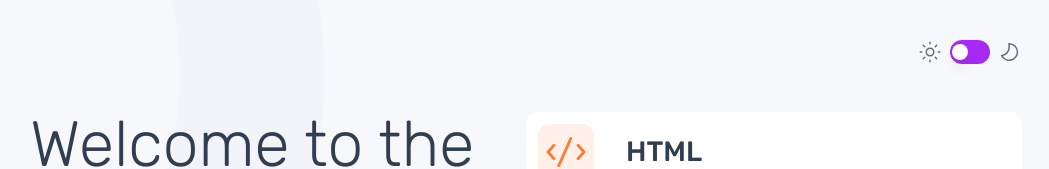
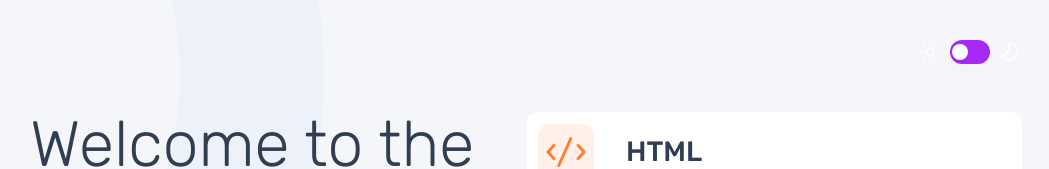
Before and after one commit to adkenney/quiz-app, a Next.js app: page / in a window 1280 px wide. Shown: the top 169 px of the page, without its empty margins (114-1163 px from the left). Built offline with nearby package versions, Linux system fonts and the light colour scheme.

Commit message:
add working light/dark theme toggle

```diff
--- a/package.json
+++ b/package.json
@@ -14,6 +14,7 @@
     "clsx": "^2.0.0",
     "lucide-react": "^0.294.0",
     "next": "14.0.3",
+    "next-themes": "^0.2.1",
     "react": "^18",
     "react-dom": "^18",
     "tailwind-merge": "^2.1.0",
--- a/src/app/globals.css
+++ b/src/app/globals.css
@@ -5,9 +5,12 @@
 @layer base {
   :root {
     --bg-primary: #ffffff;
-    --bg-primary-dark: #3b4d66;
+    --bg-primary-dark: #313e51;
+    --bg-secondary-dark: #3b4d66;
     --text-primary: #313e51;
     --text-secondary: #626c7f;
+    --text-secondary-dark: #abc1e1;
+    --icon-dark: #626c7f;
     --button-primary: #a729f5;
     --button-success: #26d782;
     --button-error: #ee5454;
@@ -42,36 +45,6 @@
 
     --radius: 0.5rem;
   }
-
-  .dark {
-    --background: 0 0% 3.9%;
-    --foreground: 0 0% 98%;
-
-    --card: 0 0% 3.9%;
-    --card-foreground: 0 0% 98%;
-
-    --popover: 0 0% 3.9%;
-    --popover-foreground: 0 0% 98%;
-
-    --primary: 0 0% 98%;
-    --primary-foreground: 0 0% 9%;
-
-    --secondary: 0 0% 14.9%;
-    --secondary-foreground: 0 0% 98%;
-
-    --muted: 0 0% 14.9%;
-    --muted-foreground: 0 0% 63.9%;
-
-    --accent: 0 0% 14.9%;
-    --accent-foreground: 0 0% 98%;
-
-    --destructive: 0 62.8% 30.6%;
-    --destructive-foreground: 0 0% 98%;
-
-    --border: 0 0% 14.9%;
-    --input: 0 0% 14.9%;
-    --ring: 0 0% 83.1%;
-  }
 }
 
 @layer base {
--- a/src/app/layout.tsx
+++ b/src/app/layout.tsx
@@ -2,6 +2,7 @@ import type { Metadata } from 'next';
 import { Rubik } from 'next/font/google';
 import './globals.css';
 import Header from '@/components/Header';
+import Providers from '@/providers';
 
 const rubik = Rubik({ subsets: ['latin'] });
 
@@ -15,15 +16,18 @@ export default function RootLayout({
 }: {
   children: React.ReactNode;
 }) {
+  // bg-[#F4F6FA]/75 dark:bg-[#313e51]/9
   return (
     <html lang="en">
       <body
-        className={`${rubik.className} text-primary bg-mobile-pattern md:bg-tablet-pattern lg:bg-desktop-pattern min-h-screen bg-no-repeat`}
+        className={`${rubik.className} text-primary bg-[#F4F6FA] dark:bg-primary-dark dark:text-white`}
       >
-        <div className="bg-[#F4F6FA]/75 min-h-screen">
-          <Header />
-          {children}
-        </div>
+        <Providers>
+          <div className="bg-mobile-pattern md:bg-tablet-pattern lg:bg-desktop-pattern dark:bg-mobile-pattern-dark dark:md:bg-tablet-pattern-dark dark:lg:bg-desktop-pattern-dark bg-no-repeat min-h-screen">
+            <Header />
+            {children}
+          </div>
+        </Providers>
       </body>
     </html>
   );
--- a/src/app/page.tsx
+++ b/src/app/page.tsx
@@ -14,7 +14,7 @@ export default function Home() {
         <h1 className="text-[2.5rem] md:text-[4rem] font-medium leading-10 md:leading-[100%]">
           Frontend Quiz!
         </h1>
-        <p className="italic text-sm md:text-xl font-normal text-secondary mt-4 leading-5">
+        <p className="italic text-sm md:text-xl font-normal text-secondary dark:text-secondary-dark mt-4 leading-5">
           Pick a subject to get started.
         </p>
       </div>
--- a/src/app/quiz/[category]/page.tsx
+++ b/src/app/quiz/[category]/page.tsx
@@ -74,7 +74,7 @@ export default function QuizPage() {
             className="flex flex-col gap-10 pt-8 px-6 lg:grid lg:grid-cols-2 md:px-16 lg:px-32"
           >
             <div>
-              <p className="text-sm text-secondary italic mb-3 md:text-xl">
+              <p className="text-sm text-secondary dark:text-secondary-dark italic mb-3 md:text-xl">
                 Question {questionIndex + 1} of {quiz.questions.length}
               </p>
               <h2 className="text-xl font-medium md:text-4xl">
--- a/src/components/Header.tsx
+++ b/src/components/Header.tsx
@@ -1,13 +1,24 @@
 'use client';
 
-import React from 'react';
+import React, { useEffect } from 'react';
 import { useParams } from 'next/navigation';
 import Image from 'next/image';
 import { Switch } from '@/components/ui/switch';
 import HeaderCategory from './HeaderCategory';
+import { useTheme } from 'next-themes';
 
 export default function Header() {
   const params = useParams();
+  const { theme, setTheme } = useTheme();
+
+  const sunIcon =
+    theme === 'light'
+      ? '/assets/icons/icon-sun-dark.svg'
+      : '/assets/icons/icon-sun-light.svg';
+  const moonIcon =
+    theme === 'light'
+      ? '/assets/icons/icon-moon-dark.svg'
+      : '/assets/icons/icon-moon-light.svg';
 
   return (
     <header className="flex justify-between px-6 py-4 md:px-16 md:pt-10 lg:px-36">
@@ -17,15 +28,19 @@ export default function Header() {
       <div className="flex items-center gap-2 ml-auto">
         <Image
           className="md:h-6 md:w-6"
-          src="/assets/icons/icon-sun-dark.svg"
+          src={sunIcon}
           width={16}
           height={16}
           alt=""
         />
-        <Switch className="ml-auto" />
+        <Switch
+          className="ml-auto"
+          onClick={() => setTheme(theme === 'light' ? 'dark' : 'light')}
+          checked={theme === 'dark' ? true : false}
+        />
         <Image
           className="md:h-6 md:w-6"
-          src="/assets/icons/icon-moon-dark.svg"
+          src={moonIcon}
           width={16}
           height={16}
           alt=""
--- a/src/components/ProgressBar.tsx
+++ b/src/components/ProgressBar.tsx
@@ -2,7 +2,7 @@ import React from 'react';
 
 export default function ProgressBar({ progress }: { progress: number }) {
   return (
-    <div className="bg-white h-4 mt-6 p-1 rounded-full">
+    <div className="bg-white dark:bg-secondary-dark h-4 mt-6 p-1 rounded-full">
       <div
         className={`bg-primary-button h-full rounded-full`}
         style={{ width: progress * 10 + '%' }}
--- a/src/components/QuizSelector.tsx
+++ b/src/components/QuizSelector.tsx
@@ -17,7 +17,7 @@ export default function QuizSelector({
 
   return (
     <div onClick={() => router.push(quizLink)}>
-      <li className="flex items-center gap-3 md:gap-8 p-3 bg-primary rounded-xl text-lg md:text-[1.75rem] font-medium leading-6 cursor-pointer">
+      <li className="flex items-center gap-3 md:gap-8 p-3 bg-primary dark:bg-secondary-dark rounded-xl text-lg md:text-[1.75rem] font-medium leading-6 cursor-pointer">
         <Image
           className={`${backgroundColor(
             quizText.toLowerCase()
--- a/src/components/ui/switch.tsx
+++ b/src/components/ui/switch.tsx
@@ -2,6 +2,7 @@
 
 import * as React from 'react';
 import * as SwitchPrimitives from '@radix-ui/react-switch';
+import { useTheme } from 'next-themes';
 
 import { cn } from '@/lib/utils';
 
@@ -19,7 +20,7 @@ const Switch = React.forwardRef<
   >
     <SwitchPrimitives.Thumb
       className={cn(
-        'pointer-events-none block h-3 w-3 md:h-4 md:w-4 rounded-full bg-background shadow-lg ring-0 transition-transform data-[state=checked]:translate-x-4 data-[state=unchecked]:translate-x-0 md:data-[state=checked]:translate-x-5'
+        'pointer-events-none block h-3 w-3 md:h-4 md:w-4 rounded-full bg-background shadow-lg ring-0 transition-transform data-[state=checked]:translate-x-4 data-[state=unchecked]:translate-x-0 md:data-[state=checked]:translate-x-5 checked'
       )}
     />
   </SwitchPrimitives.Root>
--- /dev/null
+++ b/src/providers/index.tsx
@@ -0,0 +1,17 @@
+'use client';
+import { ThemeProvider } from 'next-themes';
+import { useState, useEffect } from 'react';
+
+export default function Providers({ children }: any) {
+  const [mounted, setMounted] = useState(false);
+
+  useEffect(() => {
+    setMounted(true);
+  });
+
+  if (!mounted) {
+    return <>{children}</>;
+  }
+
+  return <ThemeProvider attribute="class">{children}</ThemeProvider>;
+}
--- a/tailwind.config.ts
+++ b/tailwind.config.ts
@@ -1,6 +1,6 @@
 /** @type {import('tailwindcss').Config} */
 module.exports = {
-  darkMode: ['class'],
+  darkMode: 'class',
   content: [
     './pages/**/*.{ts,tsx}',
     './components/**/*.{ts,tsx}',
@@ -19,10 +19,13 @@ module.exports = {
       textColor: {
         primary: 'var(--text-primary)',
         secondary: 'var(--text-secondary)',
+        'secondary-dark': 'var(--text-secondary-dark)',
+        'icon-dark': 'var(--icon-dark)',
       },
       backgroundColor: {
         primary: 'var(--bg-primary)',
         'primary-dark': 'var(--bg-primary-dark)',
+        'secondary-dark': 'var(--bg-secondary-dark)',
         'primary-button': 'var(--button-primary)',
         success: 'var(--button-success)',
         error: 'var(--button-error)',
@@ -86,6 +89,12 @@ module.exports = {
           'url(/assets/images/pattern-background-tablet-light.svg)',
         'desktop-pattern':
           'url(/assets/images/pattern-background-desktop-light.svg)',
+        'mobile-pattern-dark':
+          'url(/assets/images/pattern-background-mobile-dark.svg)',
+        'tablet-pattern-dark':
+          'url(/assets/images/pattern-background-tablet-dark.svg)',
+        'desktop-pattern-dark':
+          'url(/assets/images/pattern-background-desktop-dark.svg)',
       },
       keyframes: {
         'accordion-down': {
```
Also changed, not shown: src/components/QuizOption.tsx (+5 -5 lines), 1 other file (tests, documents, lock files or other folders).
